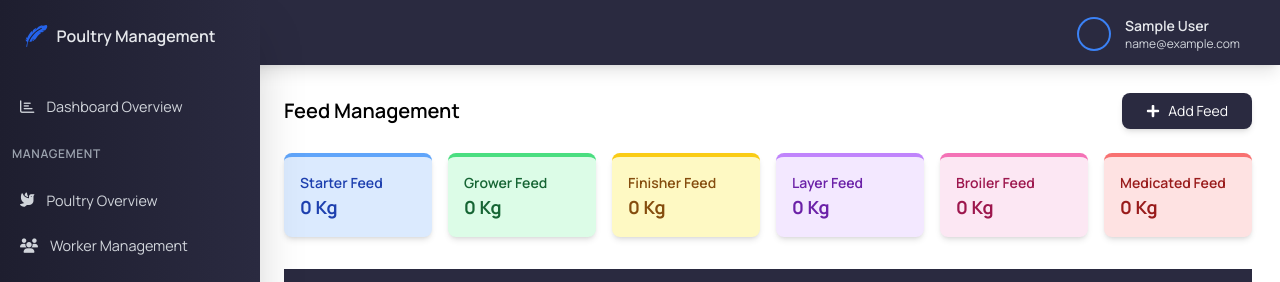
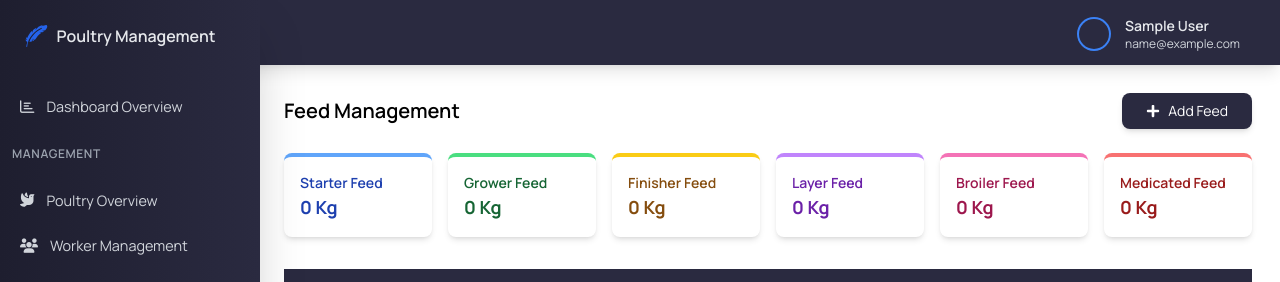
Before and after one commit to zdogar556/pms, a React (Vite) app in the folder client/: page /pms/feeds in a window 1280 px wide. Shown: the top 282 px of the page. Built offline with nearby package versions, Linux system fonts and the light colour scheme; no server answers; sample sign-in values are in the browser's storage.

Commit message:
Remove background color of charts in feed

```diff
--- a/client/src/pages/feed/Feed.jsx
+++ b/client/src/pages/feed/Feed.jsx
@@ -110,12 +110,12 @@ const Feed = () => {
   }, []);
 
   const feedColors = {
-    Starter: "bg-blue-100 text-blue-800 border-blue-400",
-    Grower: "bg-green-100 text-green-800 border-green-400",
-    Finisher: "bg-yellow-100 text-yellow-800 border-yellow-400",
-    Layer: "bg-purple-100 text-purple-800 border-purple-400",
-    Broiler: "bg-pink-100 text-pink-800 border-pink-400",
-    Medicated: "bg-red-100 text-red-800 border-red-400",
+    Starter: " text-blue-800 border-blue-400",
+    Grower: " text-green-800 border-green-400",
+    Finisher: " text-yellow-800 border-yellow-400",
+    Layer: " text-purple-800 border-purple-400",
+    Broiler: " text-pink-800 border-pink-400",
+    Medicated: " text-red-800 border-red-400",
   };
 
   const modalVariants = {
```
